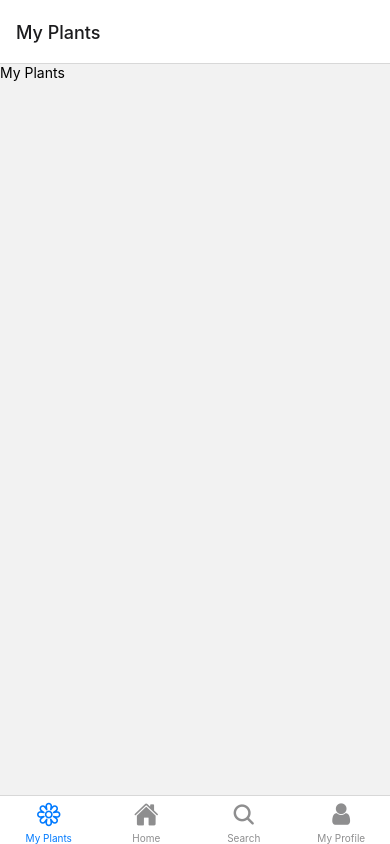
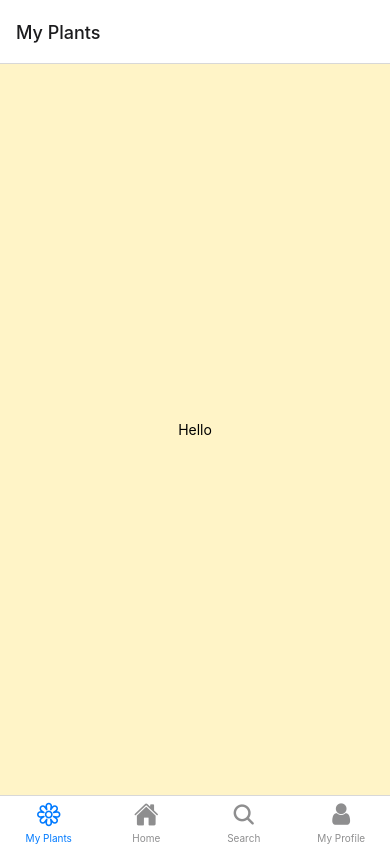
Before and after one commit to odonnellrory/my-plants-FE, a React Native app: screen / in a window 390 px wide. Built offline with nearby package versions, Linux system fonts and the light colour scheme.

Commit message:
added colour to myplants screen and added git ignore for .env files

```diff
--- a/screens/MyPlants.js
+++ b/screens/MyPlants.js
@@ -1,6 +1,19 @@
 import React from "react";
-import { Text } from "react-native";
+import { Text, View } from "react-native";
 
 export default function MyPlants() {
-  return <Text>My Plants</Text>;
+  return (
+    <View style={styles.container}>
+      <Text>Hello</Text>
+    </View>
+  );
 }
+
+const styles = {
+  container: {
+    flex: 1,
+    backgroundColor: "#fff4c7",
+    alignItems: "center",
+    justifyContent: "center",
+  },
+};
```
Also changed, not shown: 2 other files (tests, documents, lock files or other folders).
